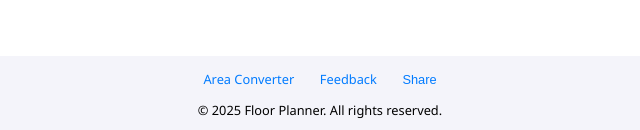
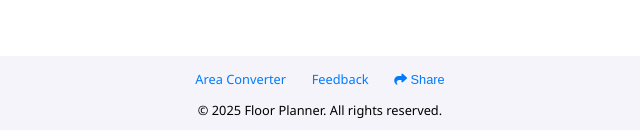
Before and after one commit to ajaysalve09/floor-planner, a plain HTML site: page index.html in a window 1280 px wide. Shown: the part 667-797 px from the top of the page, 320-960 px from the left. Drawn offline with Linux system fonts and the light colour scheme.

Commit message:
Update index.html

```diff
--- a/index.html
+++ b/index.html
@@ -61,12 +61,11 @@
   <div class="footer-buttons">
     <a href="area-convert.html" class="feedback-btn">Area Converter</a>
     <a href="feedback.html" class="feedback-btn">Feedback</a>
-    <button id="shareBtn" class="feedback-btn">Share</button>
+     <button id="shareBtn" class="feedback-btn"><i class="fas fa-share"></i> Share</button>
   </div>
   <p>© 2025 Floor Planner. All rights reserved.</p>
 </footer>
 
   <script src="script.js"></script>
-
 </body>
 </html>
```
